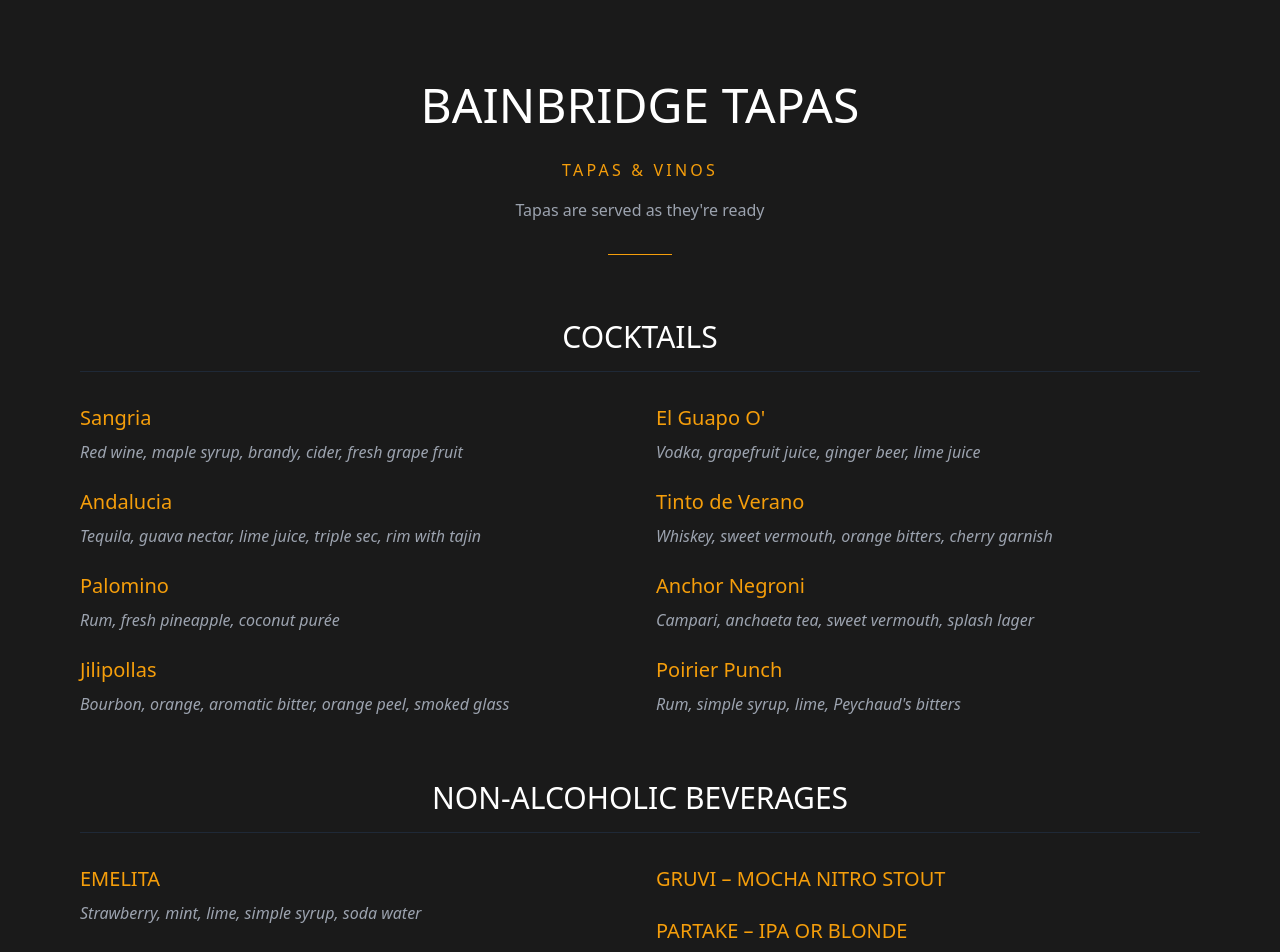
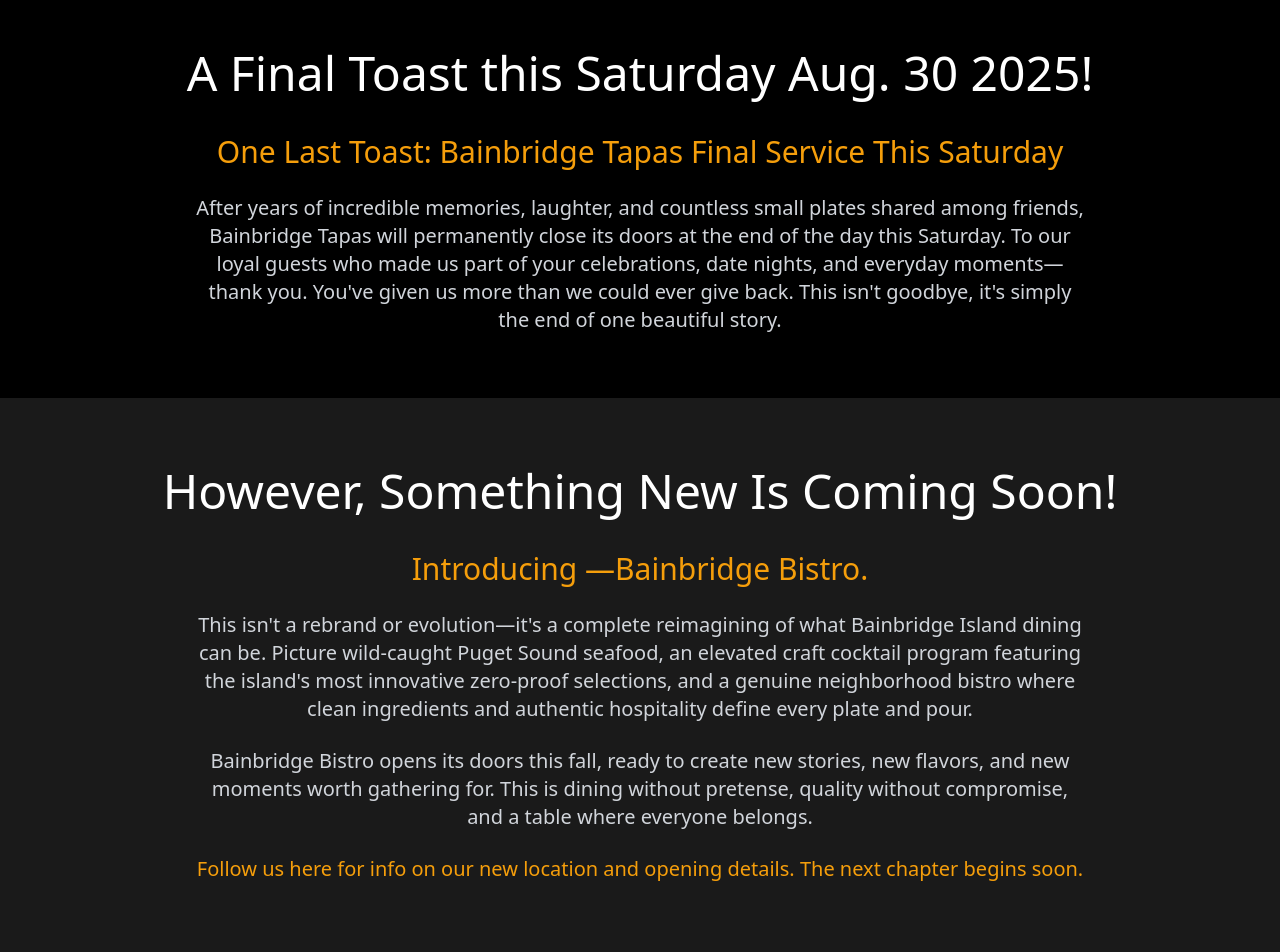
Before and after one commit to aisuperchargedlearning/Bainbridgetapas, a React (Vite) app: page / in a window 1280 px wide. Shown: the part 820-1772 px from the top of the page. Built offline with nearby package versions, Linux system fonts and the light colour scheme; a web font is replaced by a local one.

Commit message:
source upload

```diff
--- a/src/App.tsx
+++ b/src/App.tsx
@@ -1,6 +1,8 @@
 import React from 'react';
 import { Navbar } from './components/Navbar';
 import { Hero } from './components/Hero';
+import { FinalToast } from './components/FinalToast';
+import { SomethingNew } from './components/SomethingNew';
 import { About } from './components/About';
 import { Menu } from './components/Menu';
 import { Reviews } from './components/Reviews';
@@ -12,6 +14,8 @@ function App() {
     <div className="bg-[#1A1A1A] text-white min-h-screen">
       <Navbar />
       <Hero />
+      <FinalToast />
+      <SomethingNew />
       <div className="max-w-[1400px] mx-auto px-4">
         <Menu />
         <About />
--- /dev/null
+++ b/src/components/FinalToast.tsx
@@ -0,0 +1,23 @@
+import React from 'react';
+
+export const FinalToast = () => {
+  return (
+    <section className="py-16 bg-black">
+      <div className="max-w-[1400px] mx-auto px-4">
+        <div className="text-center">
+          <h2 className="text-4xl md:text-5xl font-light text-white">
+            A Final Toast this Saturday Aug. 30 2025!
+          </h2>
+          <div className="mt-8 max-w-4xl mx-auto">
+            <h3 className="text-2xl md:text-3xl font-light text-amber-500 mb-6">
+              One Last Toast: Bainbridge Tapas Final Service This Saturday
+            </h3>
+            <p className="text-lg md:text-xl text-gray-300 leading-relaxed">
+              After years of incredible memories, laughter, and countless small plates shared among friends, Bainbridge Tapas will permanently close its doors at the end of the day this Saturday. To our loyal guests who made us part of your celebrations, date nights, and everyday moments—thank you. You've given us more than we could ever give back. This isn't goodbye, it's simply the end of one beautiful story.
+            </p>
+          </div>
+        </div>
+      </div>
+    </section>
+  );
+};
--- /dev/null
+++ b/src/components/SomethingNew.tsx
@@ -0,0 +1,31 @@
+import React from 'react';
+
+export const SomethingNew = () => {
+  return (
+    <section className="py-16 bg-[#1A1A1A]">
+      <div className="max-w-[1400px] mx-auto px-4">
+        <div className="text-center">
+          <h2 className="text-4xl md:text-5xl font-light text-white">
+            However, Something New Is Coming Soon!
+          </h2>
+          <div className="mt-8 max-w-4xl mx-auto">
+            <h3 className="text-2xl md:text-3xl font-light text-amber-500 mb-6">
+              Introducing —Bainbridge Bistro.
+            </h3>
+            <div className="space-y-6 text-lg md:text-xl text-gray-300 leading-relaxed">
+              <p>
+                This isn't a rebrand or evolution—it's a complete reimagining of what Bainbridge Island dining can be. Picture wild-caught Puget Sound seafood, an elevated craft cocktail program featuring the island's most innovative zero-proof selections, and a genuine neighborhood bistro where clean ingredients and authentic hospitality define every plate and pour.
+              </p>
+              <p>
+                Bainbridge Bistro opens its doors this fall, ready to create new stories, new flavors, and new moments worth gathering for. This is dining without pretense, quality without compromise, and a table where everyone belongs.
+              </p>
+              <p className="text-amber-500 font-medium">
+                Follow us here for info on our new location and opening details. The next chapter begins soon.
+              </p>
+            </div>
+          </div>
+        </div>
+      </div>
+    </section>
+  );
+};
```
